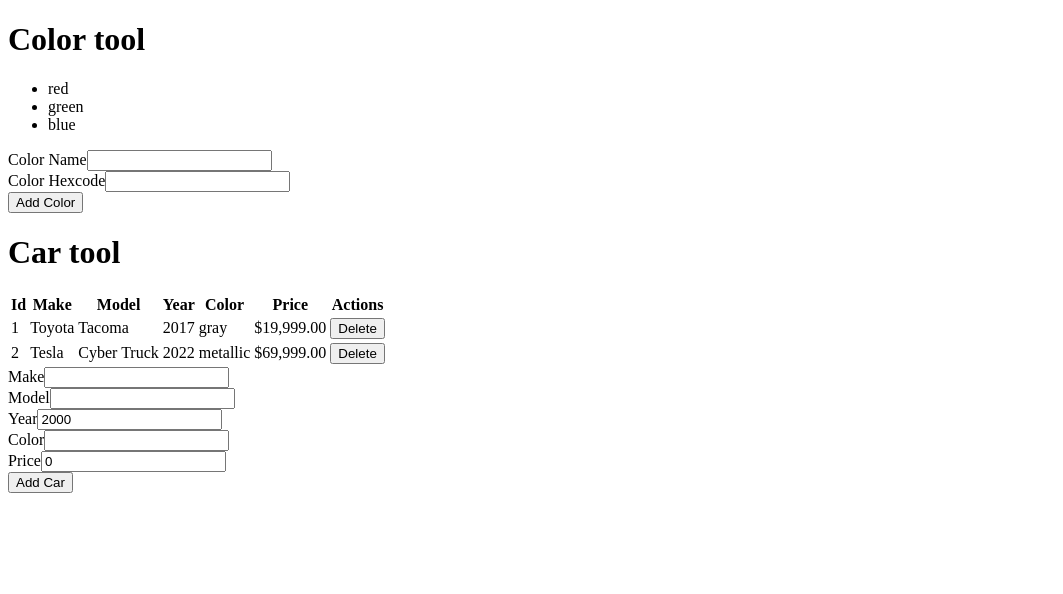
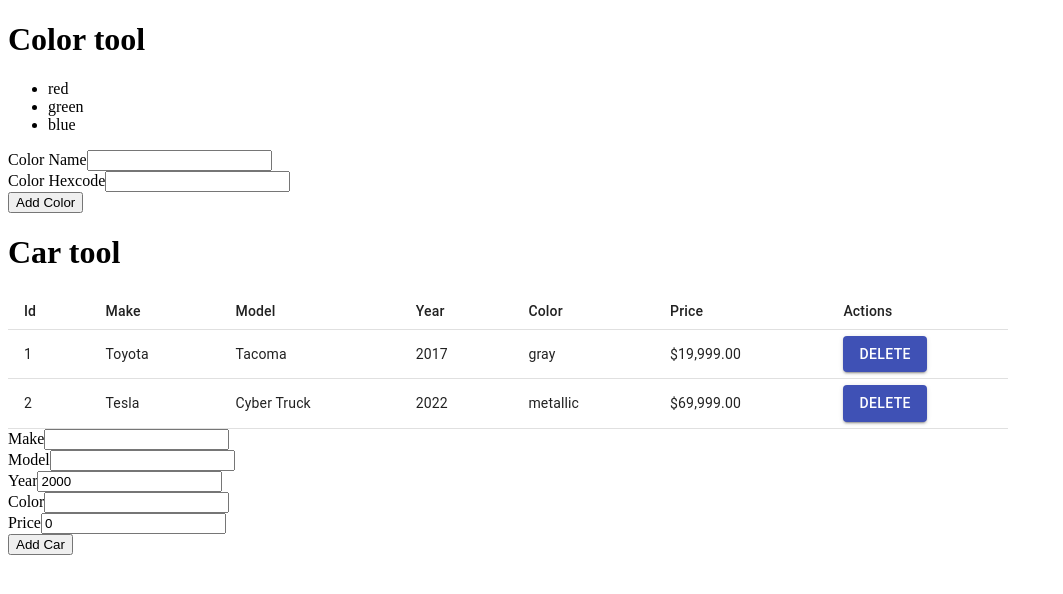
Before and after one commit to ormagomy/fe-bootcamp-09142020, a React (Create React App) app: page / in a window 1280 px wide. Shown: the top 594 px of the page, without its empty margins (0-1063 px from the left). Built offline with nearby package versions, Linux system fonts and the light colour scheme.

Commit message:
Added material-ui and converted table to mui

```diff
--- a/package.json
+++ b/package.json
@@ -3,6 +3,7 @@
   "version": "0.1.0",
   "private": true,
   "dependencies": {
+    "@material-ui/core": "^4.11.0",
     "@testing-library/jest-dom": "^4.2.4",
     "@testing-library/react": "^9.5.0",
     "@testing-library/user-event": "^7.2.1",
--- a/src/components/CarTable.tsx
+++ b/src/components/CarTable.tsx
@@ -1,6 +1,14 @@
 import React from 'react';
+import { Table, TableBody, TableHead, TableRow, TableCell, makeStyles } from '@material-ui/core';
+
 import { Car } from '../models/Cars';
 import { CarViewRow } from './CarViewRow';
+
+const useStyles = makeStyles({
+    table: {
+        width: 1000,
+    },
+});
 
 export type CarTableProps = {
     cars: Car[];
@@ -10,20 +18,22 @@
 const attrs = ['Id', 'Make', 'Model', 'Year', 'Color', 'Price', 'Actions'];
 
 export function CarTable(props: CarTableProps) {
+    const classes = useStyles();
+
     return (
-        <table>
-            <thead>
-                <tr>
+        <Table className={classes.table} size="small">
+            <TableHead>
+                <TableRow>
                     {attrs.map((attr) => (
-                        <th key={attr}>{attr}</th>
+                        <TableCell key={attr}>{attr}</TableCell>
                     ))}
-                </tr>
-            </thead>
-            <tbody>
+                </TableRow>
+            </TableHead>
+            <TableBody>
                 {props.cars.map((car) => (
                     <CarViewRow car={car} key={car.id} onDeleteCar={props.onDeleteCar} />
                 ))}
-            </tbody>
-        </table>
+            </TableBody>
+        </Table>
     );
 }
--- a/src/components/CarViewRow.tsx
+++ b/src/components/CarViewRow.tsx
@@ -1,25 +1,29 @@
 import React from 'react';
+import { Button, TableRow, TableCell } from '@material-ui/core';
+
 import { Car } from '../models/Cars';
 
 export function CarViewRow({ car, onDeleteCar }: { car: Car; onDeleteCar: (id: number) => void }) {
     const deleteCar = () => onDeleteCar(car.id);
 
     return (
-        <tr>
-            <td>{car.id}</td>
-            <td>{car.make}</td>
-            <td>{car.model}</td>
-            <td>{car.year}</td>
-            <td>{car.color}</td>
-            <td>
+        <TableRow>
+            <TableCell>{car.id}</TableCell>
+            <TableCell>{car.make}</TableCell>
+            <TableCell>{car.model}</TableCell>
+            <TableCell>{car.year}</TableCell>
+            <TableCell>{car.color}</TableCell>
+            <TableCell>
                 {Intl.NumberFormat('en-US', {
                     style: 'currency',
                     currency: 'USD',
                 }).format(car.price)}
-            </td>
-            <td>
-                <button onClick={deleteCar}>Delete</button>
-            </td>
-        </tr>
+            </TableCell>
+            <TableCell>
+                <Button onClick={deleteCar} color="primary" variant="contained">
+                    Delete
+                </Button>
+            </TableCell>
+        </TableRow>
     );
 }
```
Also changed, not shown: 1 other file (tests, documents, lock files or other folders).
